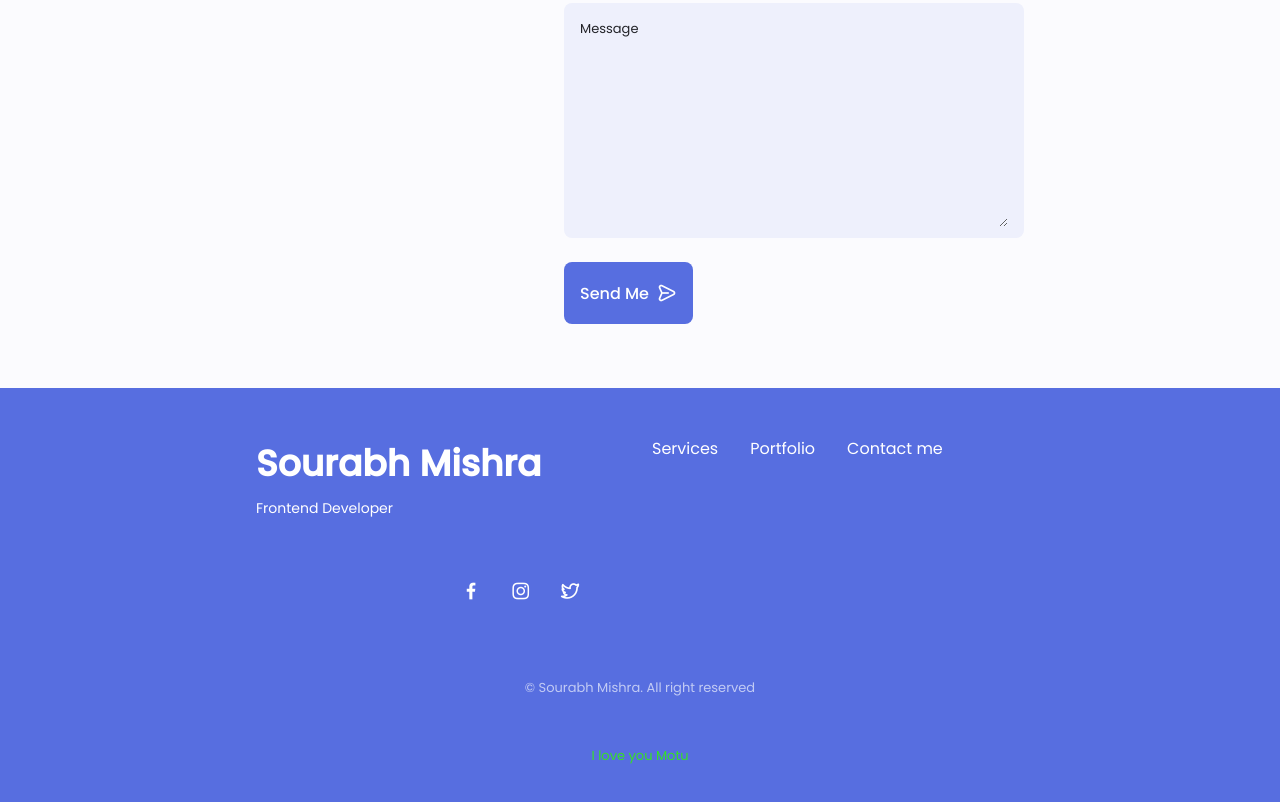
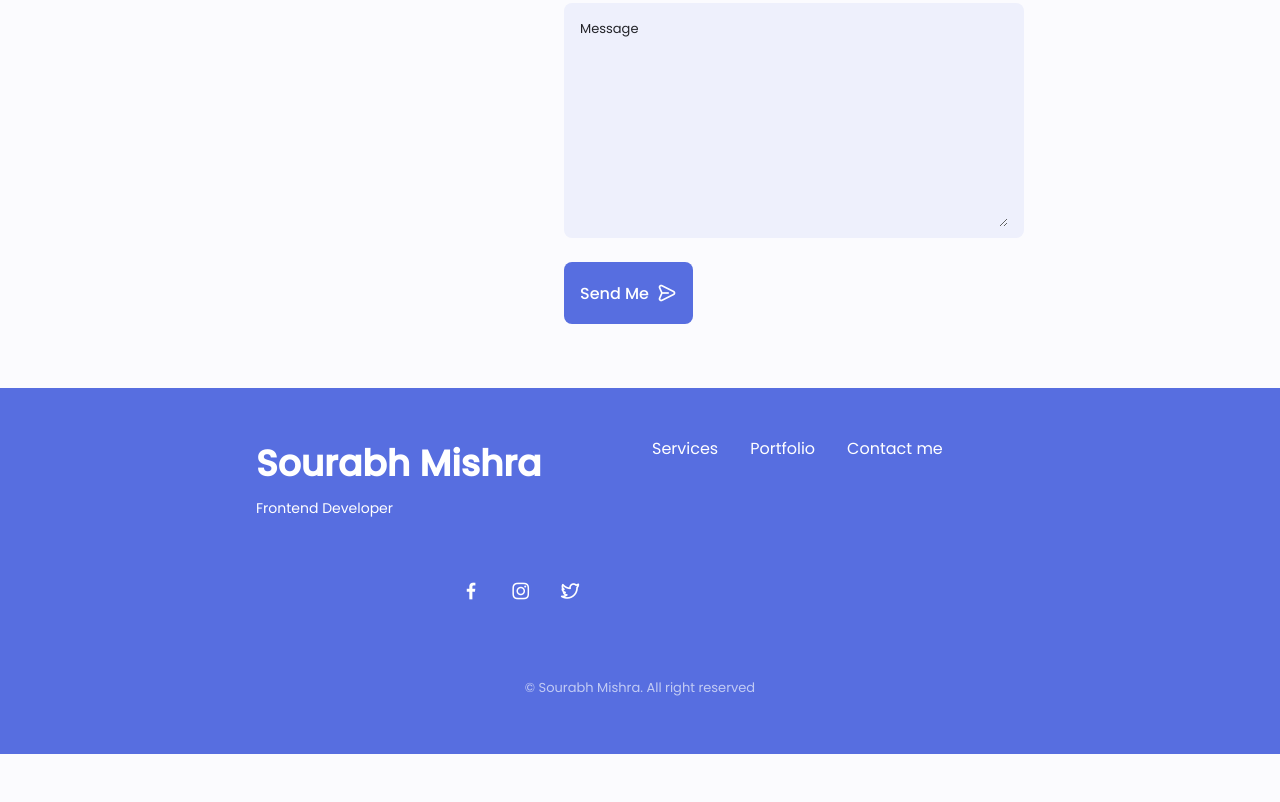
Before and after one commit to chetnadixit/portfolio-sourabh, a plain HTML site: page index.html in a window 1280 px wide. Shown: the part 4040-4842 px from the top of the page. After the commit the page ends 4794 px from the top, so only its background shows below. Drawn offline with nearby package versions, Linux system fonts and the light colour scheme.

Commit message:
Update index.html

```diff
--- a/index.html
+++ b/index.html
@@ -471,7 +471,7 @@
                         </div>
                     </div>
                     <p class="footer__copy">&#169; Sourabh Mishra. All right reserved</p>
-                    <p class="chetna">I love you Motu</p>
+                   <!--<p class="chetna">I love you Motu</p>-->
                 </div>
             </footer>
 
```
